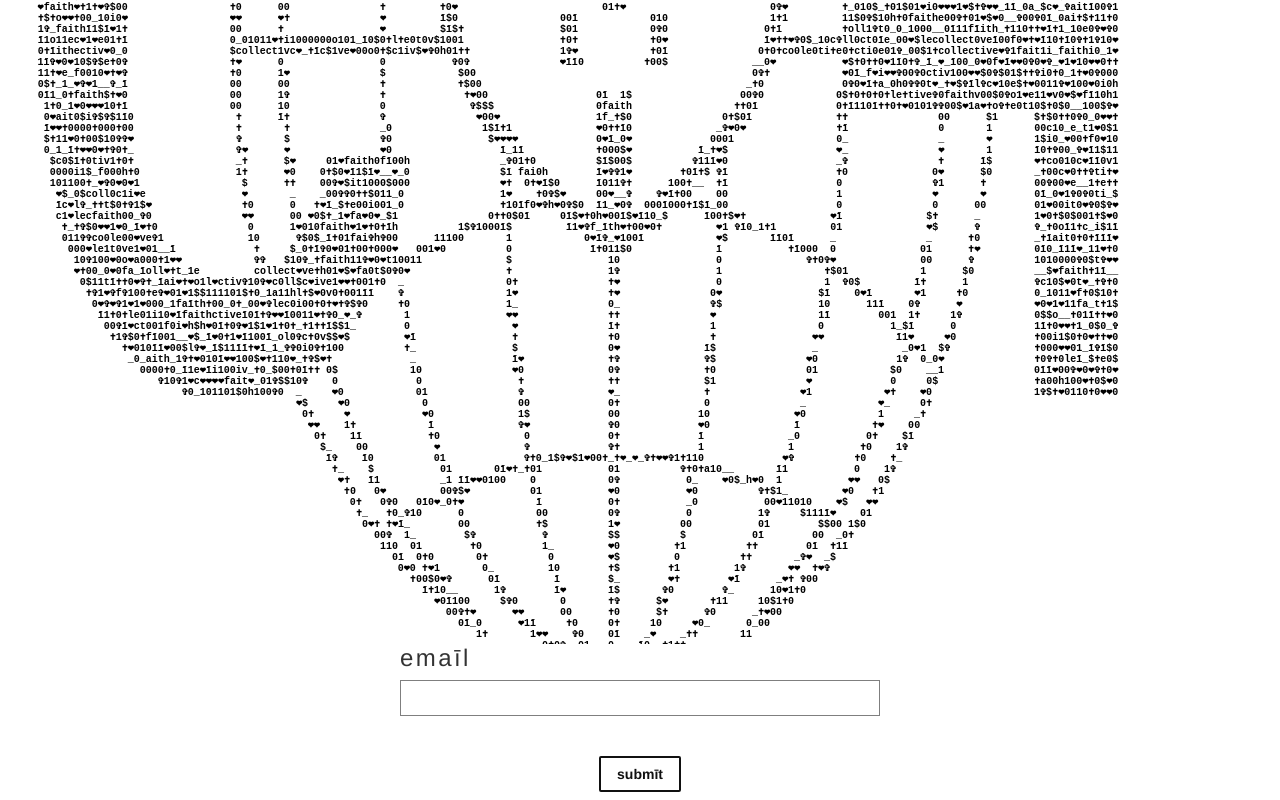
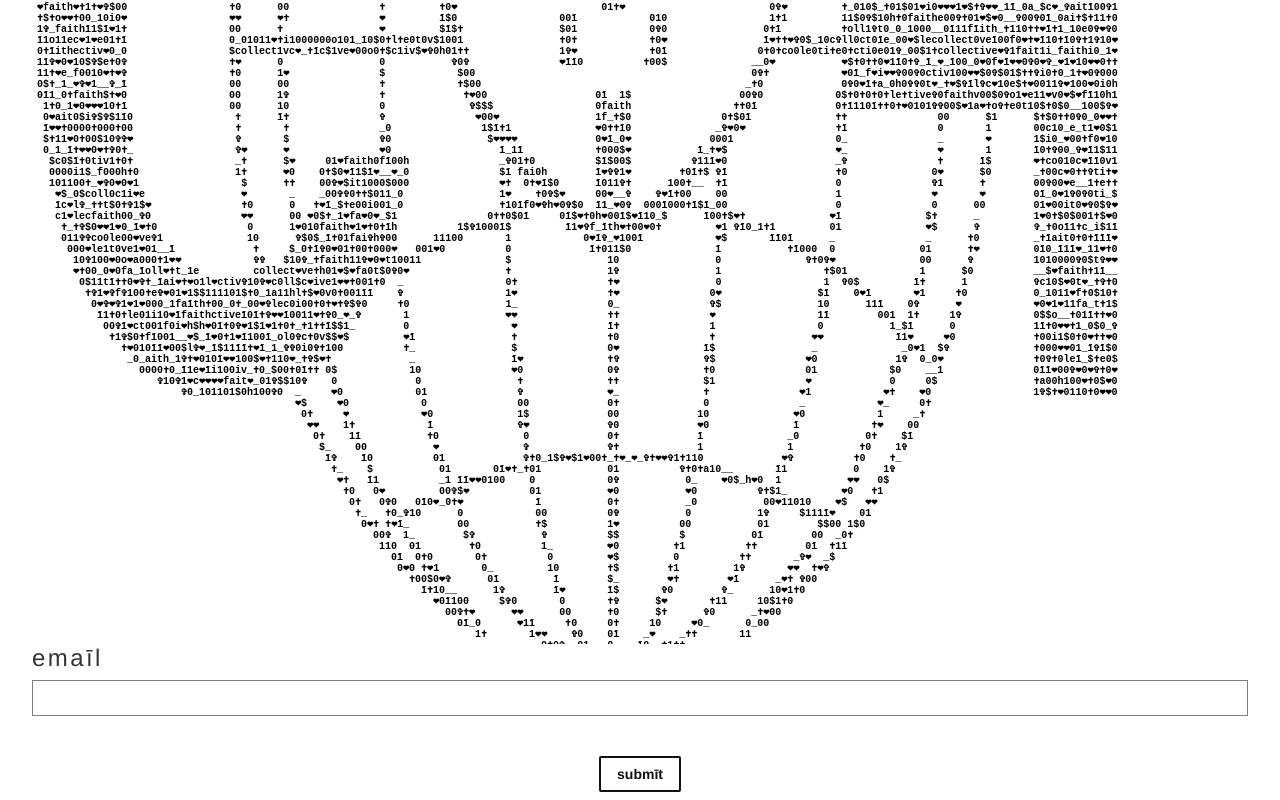
Before and after one commit to tr1bs/signup, a Vue app: page /#/ in a window 1280 px wide. Shown: the part 636-1436 px from the top of the page. Built offline with nearby package versions, Linux system fonts and the light colour scheme.

Commit message:
reset spacing

```diff
--- a/src/components/entry.vue
+++ b/src/components/entry.vue
@@ -1,10 +1,10 @@
 <template>
 <div id="output" class="">
 
-	<div class="center tc" data-letter-crap='logo.png' style='width: 100%' data-lettercrap-aspect-ratio='1' data-lettercrap-words='collective faith'></div>
+	<div class="ml4" data-letter-crap='logo.png' style='width: 100%' data-lettercrap-aspect-ratio='1' data-lettercrap-words='collective faith'></div>
 
 	<form class="ph4 black-80 helvetica">
-	  <div class="measure center">
+	  <div class="">
 	    <label for="email" class="f3 db mb2 tracked">emaīl</label>
 	    <input v-model="email" id="email" class="input-reset ba b--black-50 pa2 mb2 db w-100" type="text" aria-describedby="name-desc">
 	    <small id="name-desc" class="f6 black-60 db mb2"></small>
```
